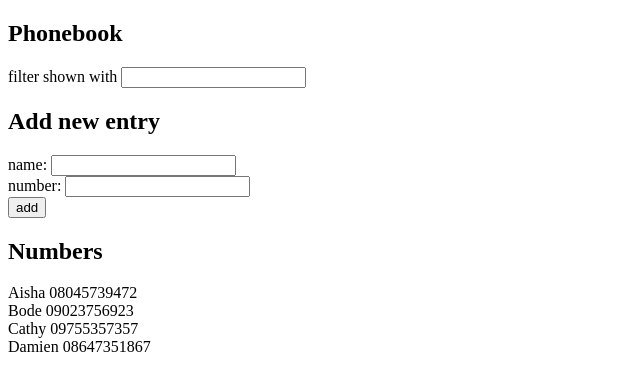
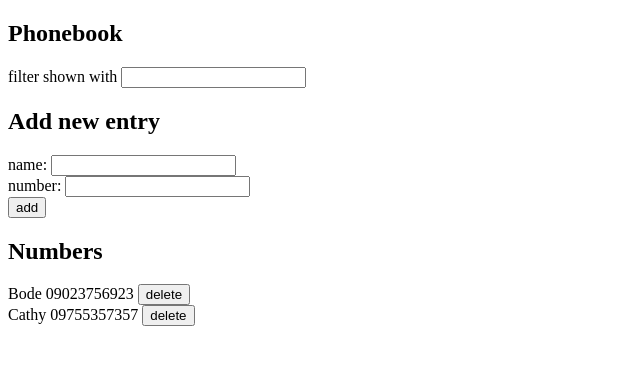
Before and after one commit to tobisupreme/phonebook, a React (Create React App) app: page / in a window 1280 px wide. Shown: the top 390 px of the page, without its empty margins (0-640 px from the left). Built offline with nearby package versions, Linux system fonts and the light colour scheme; data requests are answered from the project's data file.

Commit message:
func: add delete contact functionality

```diff
--- a/db.json
+++ b/db.json
@@ -1,8 +1,14 @@
 {
   "persons": [
-    { "name": "Aisha", "number": "08045739472", "id": 1 },
-    { "name": "Bode", "number": "09023756923", "id": 2 },
-    { "name": "Cathy", "number": "09755357357", "id": 3 },
-    { "name": "Damien", "number": "08647351867", "id": 4 }
+    {
+      "name": "Bode",
+      "number": "09023756923",
+      "id": 2
+    },
+    {
+      "name": "Cathy",
+      "number": "09755357357",
+      "id": 3
+    }
   ]
 }
--- a/src/App.js
+++ b/src/App.js
@@ -27,24 +27,34 @@ const Form = (props) => {
   )
 }
 
-const DisplaySingle = ({ person }) => {
+// refactored code to render DisplaySingle directly from App because of button event
+const DisplaySingle = ({ person, onClick }) => {
   return (
-    <>
-      <span>{person.name}</span> <span>{person.number}</span>
+    <div key={person.id} >
+      <span>{person.name}</span>{' '}
+      <span>{person.number}</span>{' '}
+      <button onClick={onClick}>delete</button>
       <br />
-    </>
+    </div>
   )
 }
 
+/*
 const Persons = ({ data }) => {
   return (
     <div>
       {data.map((person) => {
-        return <DisplaySingle key={person.name} person={person} />
+        return (
+          <>
+            <button>❌</button>{' '}
+            <DisplaySingle key={person.name} person={person} />
+          </>
+        )
       })}
     </div>
   )
 }
+*/
 
 const App = () => {
   const [persons, setPersons] = useState([])
@@ -52,6 +62,26 @@ const App = () => {
   const [newNumber, setNewNumber] = useState('')
   const [searchQuery, setSearchQuery] = useState({ isEmpty: true, query: '' })
 
+  // handle delete
+  const removeName = id => {
+    const person = persons.find(p => {
+      return p.id === id
+    })
+
+    if (!window.confirm(`Delete ${person.name}?`)) return
+
+    phonebookService
+      .remove(id)
+      .then(response => {
+        setPersons(persons.filter(person => person.id !== id))
+        alert('Delete successful ✅')
+      })
+      .catch(err => {
+        alert('Operation unsuccessful! ❌')
+      })
+  }
+
+  // handle save
   const saveName = (e) => {
     e.preventDefault()
     // check for duplicate
@@ -79,6 +109,7 @@ const App = () => {
       })
   }
 
+  // get entries from db
   const hook = () => {
     phonebookService
       .getAll()
@@ -89,6 +120,7 @@ const App = () => {
 
   useEffect(hook, [])
 
+  // filter displayed entries
   const filterListing = (e) => {
     const len = e.target.value.length
     if (len === 0) {
@@ -129,7 +161,13 @@ const App = () => {
 
       <Form saveName={saveName} newName={newName} newNumber={newNumber} onSubmit={saveName} onNewName={handleNewName} onNewNumber={handleNewNumber} />
 
-      <Persons data={dataToShow} />
+      {dataToShow.map((person) => {
+        return (
+          <div key={person.id}>
+            <DisplaySingle person={person} onClick={() => removeName(person.id)} />
+          </div>
+        )
+      })}
     </div>
   )
 }
--- a/src/services/phonebook.js
+++ b/src/services/phonebook.js
@@ -11,9 +11,15 @@ const save = (personObject) => {
   return request.then((response) => response.data)
 }
 
+const remove = (id) => {
+  const request = axios.delete(`${baseurl}/${id}`)
+  return request.then(response => response.data)
+}
+
 const phonebookService = {
   getAll,
   save,
+  remove,
 }
 
 export default phonebookService
```
